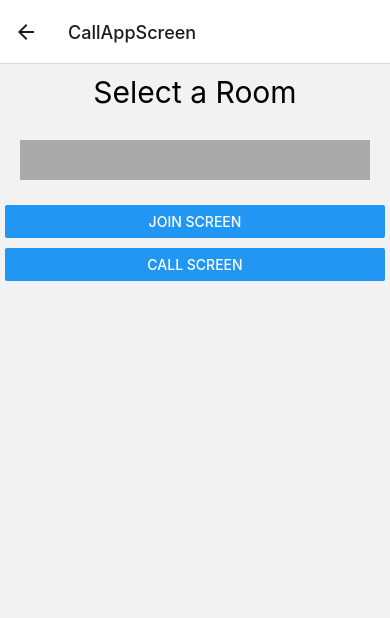
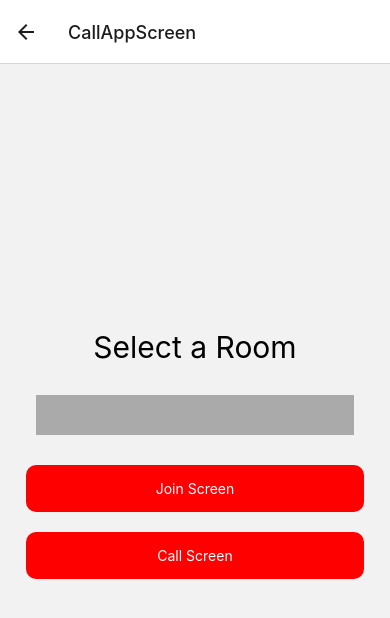
Before and after one commit to pinke18/MTAA_Frontend_Vida_Pinke, a React Native app: screen /CallAppScreen in a window 390 px wide. Shown: the top 618 px of the page. Built offline with nearby package versions, Linux system fonts and the light colour scheme; what @react-native-firebase/app would draw is missing.

Commit message:
Added styling for Call screens elements

```diff
--- a/App.js
+++ b/App.js
@@ -12,7 +12,6 @@ import ViewticketsScreen from './Screens/Viewtickets';
 import CommonproblemsScreen from './Screens/Commonproblems';
 import ViewticketsAdminScreen from './Screens/ViewticketsAdmin';
 import CallAppScreen from './Screens/CallApp';
-
 
 
 const Stack = createNativeStackNavigator();
--- a/Screens/Call.js
+++ b/Screens/Call.js
@@ -1,7 +1,7 @@
 import React, { useState } from 'react';
-import { Text, StyleSheet, Button, View, TextInput } from 'react-native';
+import { Text, StyleSheet, Button, View, TextInput, TouchableOpacity, SafeAreaView } from 'react-native';
 
-function CallScreen({ setScreen, screens, setRoomId, roomId }) {
+function CallScreen({ setScreen, screens, setRoomId, roomId, navigation }) {
 
   const onCallOrJoin = (screen) => {
     if (roomId.length > 0) {
@@ -10,20 +10,27 @@ function CallScreen({ setScreen, screens, setRoomId, roomId }) {
   }
 
   return (
-    <>
-      <Text style={styles.heading} >Select a Room</Text>
-      <TextInput style={styles.input} value={roomId} onChangeText={setRoomId} />
-      <View style={styles.buttonContainer} >
-        <Button title="Join Screen" onPress={() => onCallOrJoin(screens.JOIN)} />
-      </View>
-      <View style={styles.buttonContainer} >
-        <Button title="Call Screen" onPress={() => onCallOrJoin(screens.CALL)} />
-      </View>
-    </>
+  <SafeAreaView style={styles.container}>
+            <View>
+                <Text style={styles.heading} >Select a Room</Text>
+                <TextInput style={styles.input} value={roomId} onChangeText={setRoomId} />
+                  <TouchableOpacity onPress={() => onCallOrJoin(screens.JOIN)} style={styles.button}>
+                    <Text style={styles.buttonText}>Join Screen</Text>
+                  </TouchableOpacity>
+                  <TouchableOpacity onPress={() => onCallOrJoin(screens.CALL)} style={styles.button}>
+                    <Text style={styles.buttonText}>Call Screen</Text>
+                  </TouchableOpacity>
+            </View>
+    </SafeAreaView>
   )
 }
 
 const styles = StyleSheet.create({
+  container: {
+    flex: 1,
+    justifyContent: 'center',
+    marginHorizontal: 16,
+  },
   heading: {
     marginVertical: 10,
     alignSelf: 'center',
@@ -34,9 +41,17 @@ const styles = StyleSheet.create({
     height: 40,
     backgroundColor: '#aaa'
   },
-  buttonContainer: {
-    margin: 5
-  }
+   button: {
+       backgroundColor: "red",
+       padding: 15,
+       borderRadius: 10,
+       marginVertical: 10,
+       marginHorizontal: 10,
+   },
+   buttonText: {
+       color: "white",
+       textAlign: 'center',
+   }
 });
 
 export default CallScreen
--- a/Screens/CallRoom.js
+++ b/Screens/CallRoom.js
@@ -1,5 +1,6 @@
+
 import React, { useState, useEffect } from 'react';
-import { Text, StyleSheet, Button, View } from 'react-native';
+import { Text, StyleSheet, Button, View, TouchableOpacity } from 'react-native';
 
 import { RTCPeerConnection, RTCView, mediaDevices, RTCIceCandidate, RTCSessionDescription } from 'react-native-webrtc';
 import { db } from '../firebase';
@@ -131,19 +132,29 @@ function CreateRoomScreen({ setScreen, screens, roomId }) {
       <Text style={styles.heading} >Room : {roomId}</Text>
 
       <View style={styles.callButtons} >
-        <View styles={styles.buttonContainer} >
-          <Button title="Click to stop call" onPress={onBackPress} />
+        <View>
+          <TouchableOpacity onPress={onBackPress} style={styles.button}>
+            <Text style={styles.buttonText}>Click to stop call</Text>
+          </TouchableOpacity>
         </View>
-        <View styles={styles.buttonContainer} >
-          {!localStream && <Button title='Click to start stream' onPress={startLocalStream} />}
-          {localStream && <Button title='Click to start call' onPress={() => startCall(roomId)} disabled={!!remoteStream} />}
+        <View>
+         {!localStream && <TouchableOpacity onPress={startLocalStream} style={styles.button}>
+            <Text style={styles.buttonText}>Click to start stream</Text>
+          </TouchableOpacity> }
+         {localStream && <TouchableOpacity onPress={() => startCall(roomId)} style={styles.button}>
+            <Text style={styles.buttonText}>Click to start call</Text>
+          </TouchableOpacity>}
         </View>
       </View>
 
       {localStream && (
         <View style={styles.toggleButtons}>
-          <Button title='Switch camera' onPress={switchCamera} />
-          <Button title={`${isMuted ? 'Unmute' : 'Mute'} stream`} onPress={toggleMute} disabled={!remoteStream} />
+          <TouchableOpacity onPress={switchCamera} style={styles.button}>
+            <Text style={styles.buttonText}>Switch camera</Text>
+          </TouchableOpacity>
+          <TouchableOpacity onPress={toggleMute} style={styles.button}>
+            <Text style={styles.buttonText}>{`${isMuted ? 'Unmute' : 'Mute'} stream`}</Text>
+          </TouchableOpacity>
         </View>
       )}
 
@@ -188,9 +199,17 @@ const styles = StyleSheet.create({
     flexDirection: 'row',
     justifyContent: 'space-around',
   },
-  buttonContainer: {
-    margin: 5,
-  }
+   button: {
+       backgroundColor: "red",
+       padding: 15,
+       borderRadius: 10,
+       marginVertical: 10,
+       marginHorizontal: 10,
+   },
+   buttonText: {
+       color: "white",
+       textAlign: 'center',
+   }
 });
 
 export default CreateRoomScreen
--- a/Screens/JoinCall.js
+++ b/Screens/JoinCall.js
@@ -1,5 +1,5 @@
 import React, { useState, useEffect } from 'react';
-import { Text, StyleSheet, Button, View } from 'react-native';
+import { Text, StyleSheet, Button, View, TouchableOpacity} from 'react-native';
 
 import { RTCPeerConnection, RTCView, mediaDevices, RTCIceCandidate, RTCSessionDescription } from 'react-native-webrtc';
 import { db } from '../firebase';
@@ -130,18 +130,28 @@ function JoinCallScreen({ setScreen, screens, roomId }) {
 
       <View style={styles.callButtons} >
         <View styles={styles.buttonContainer} >
-          <Button title="Click to stop call" onPress={onBackPress} />
+          <TouchableOpacity onPress={onBackPress} style={styles.button}>
+            <Text style={styles.buttonText}>Click to stop call</Text>
+          </TouchableOpacity>
         </View>
         <View styles={styles.buttonContainer} >
-          {!localStream && <Button title='Click to start stream' onPress={startLocalStream} />}
-          {localStream && <Button title='Click to join call' onPress={() => joinCall(roomId)} disabled={!!remoteStream} />}
+          {!localStream &&  <TouchableOpacity onPress={startLocalStream} style={styles.button}>
+            <Text style={styles.buttonText}>Click to start stream</Text>
+          </TouchableOpacity>}
+          {localStream && <TouchableOpacity onPress={() => joinCall(roomId)} style={styles.button}>
+              <Text style={styles.buttonText}>Click to join call</Text>
+          </TouchableOpacity>}
         </View>
       </View>
 
       {localStream && (
         <View style={styles.toggleButtons}>
-          <Button title='Switch camera' onPress={switchCamera} />
-          <Button title={`${isMuted ? 'Unmute' : 'Mute'} stream`} onPress={toggleMute} disabled={!remoteStream} />
+        <TouchableOpacity onPress={switchCamera} style={styles.button}>
+              <Text style={styles.buttonText}>Switch camera</Text>
+        </TouchableOpacity>
+          <TouchableOpacity onPress={toggleMute} style={styles.button}>
+            <Text style={styles.buttonText}>{`${isMuted ? 'Unmute' : 'Mute'} stream`}</Text>
+          </TouchableOpacity>
         </View>
       )}
 
@@ -186,9 +196,17 @@ const styles = StyleSheet.create({
     flexDirection: 'row',
     justifyContent: 'space-around',
   },
-  buttonContainer: {
-    margin: 5,
-  }
+   button: {
+       backgroundColor: "red",
+       padding: 15,
+       borderRadius: 10,
+       marginVertical: 10,
+       marginHorizontal: 10,
+   },
+   buttonText: {
+       color: "white",
+       textAlign: 'center',
+   }
 });
 
 export default JoinCallScreen
```
